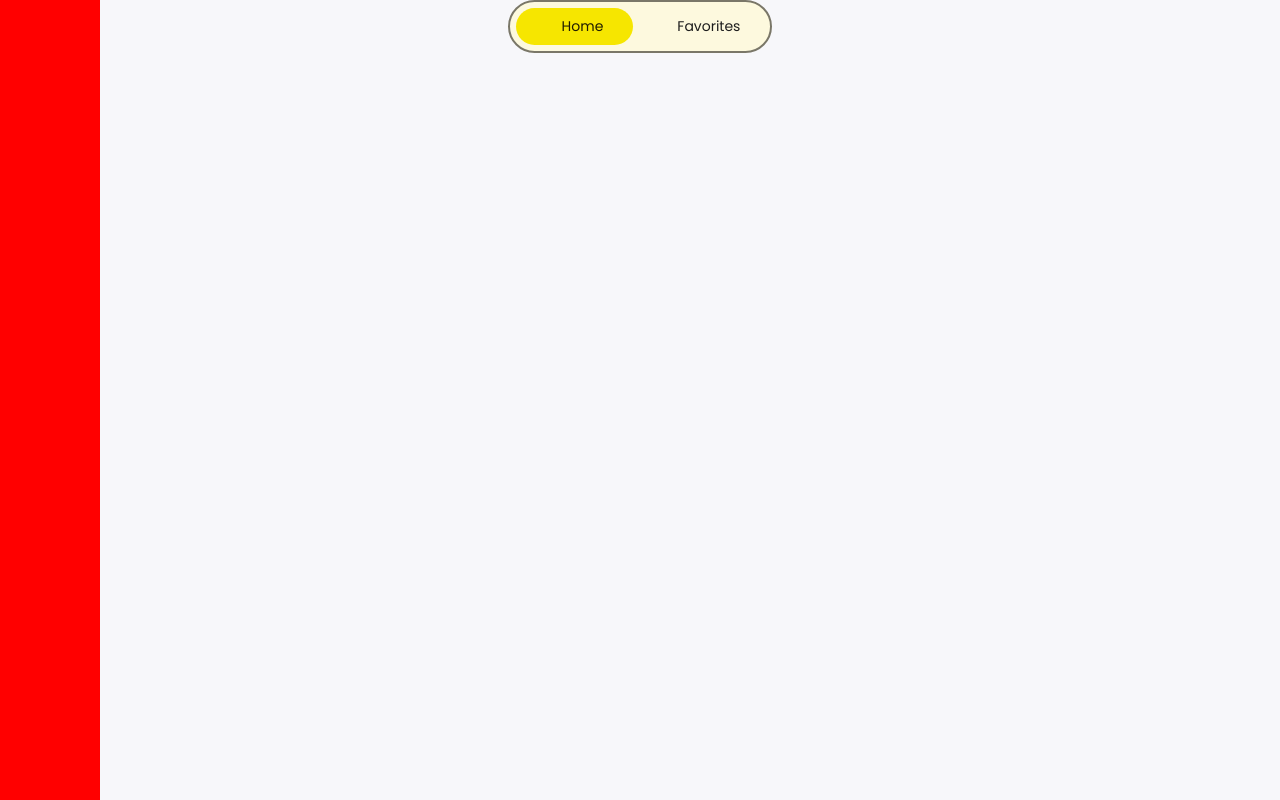
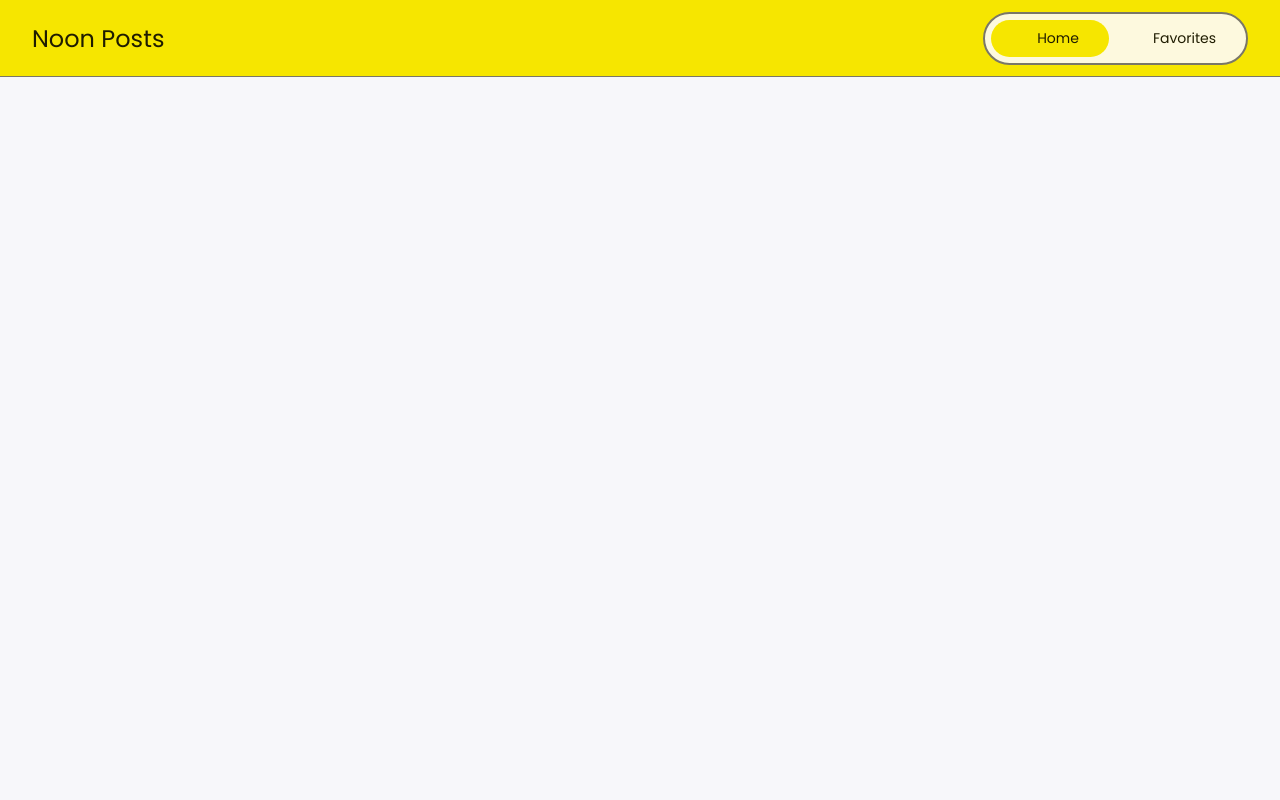
Before and after one commit to HazemMuhammad96/noon-assessment, a Next.js app: page / in a window 1280 px wide. Shown: the top 800 px of the page. Built offline with nearby package versions, Linux system fonts and the light colour scheme; some icons are missing.

Commit message:
make nav responsive

```diff
--- a/src/components/layout/wrapper/layout-wrapper.module.scss
+++ b/src/components/layout/wrapper/layout-wrapper.module.scss
@@ -1,22 +1,42 @@
 @use "../../../assets/styles" as *;
 
-.layoutWrapper {
+$nav-height: 77px;
 
-}
-
-.layoutWrapper .navContainer {
+.navContainer {
   @include centered;
   position: fixed;
   bottom: 16px;
   left: 0;
   right: 0;
 
+  header {
+    display: none;
+  }
+
   @include screen-md {
+    height: $nav-height;
     top: 0;
     bottom: unset;
+    justify-content: space-between;
+    align-items: center;
+    padding-inline: 32px;
+    background: var(--color-primary-container);
+    color: var(--color-on-primary-container);
+    border-bottom: 1px solid var(--color-outline);
+
+    header {
+      display: block;
+      font-size: 24px;
+    }
   }
+
 }
 
 .content {
   padding-bottom: 84px;
+
+  @include screen-md {
+    padding-bottom: 0;
+    margin-top: $nav-height;
+  }
 }
--- a/src/components/layout/wrapper/wrapper.tsx
+++ b/src/components/layout/wrapper/wrapper.tsx
@@ -16,23 +16,10 @@ export default function LayoutWrapper({
     return (
         <div className={classNames(poppins.className, styles.layoutWrapper)}>
             <div className={styles.navContainer}>
+                <header>Noon Posts</header>
                 <Navbar />
             </div>
-            <div className={styles.content}>
-                {Array(100)
-                    .fill(0)
-                    .map((_, i) => (
-                        <div
-                            key={i}
-                            style={{
-                                height: 100,
-                                width: 100,
-                                backgroundColor: "red",
-                            }}
-                        />
-                    ))}
-                {children}
-            </div>
+            <div className={styles.content}>{children}</div>
         </div>
     );
 }
```
